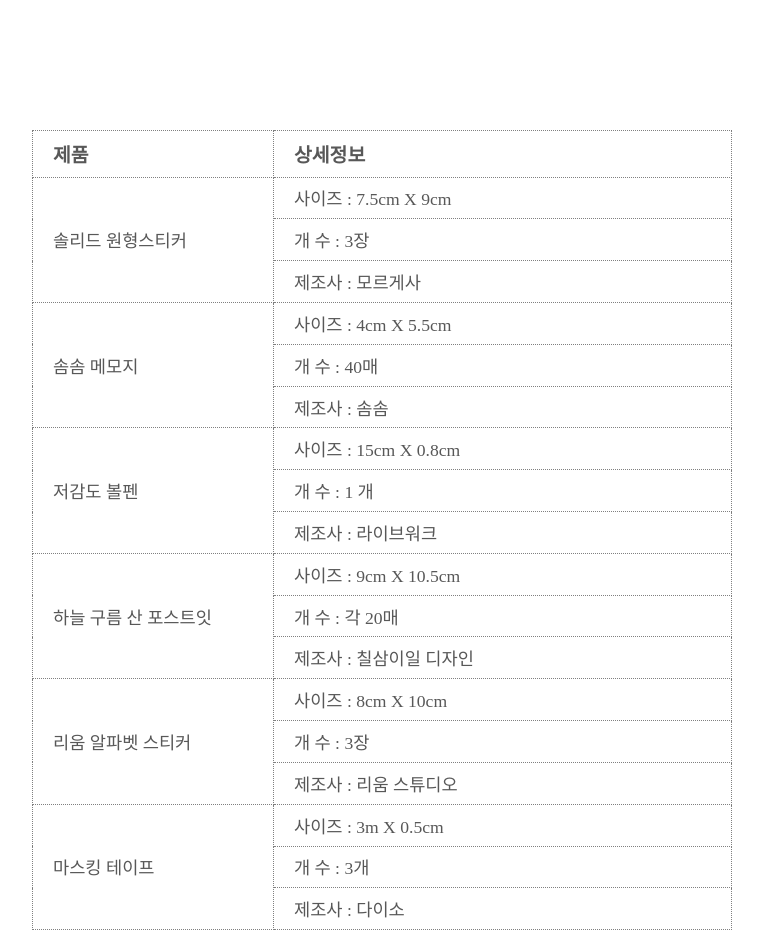
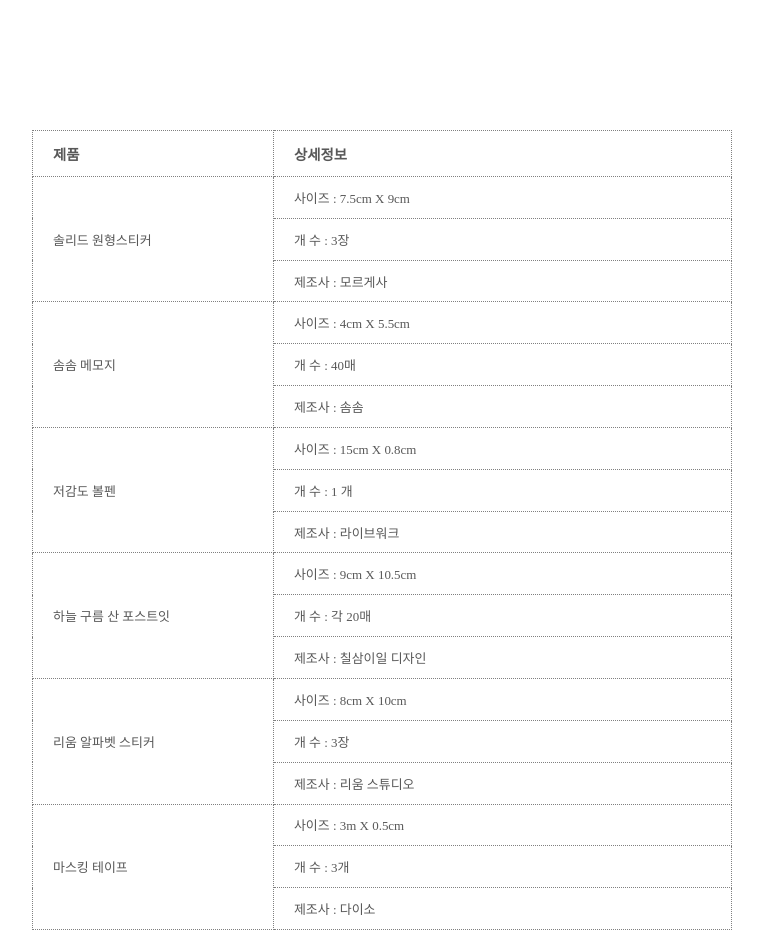
Before and after one commit to jisulee001/dp01_fifth_work05, a plain HTML site: page index.html in a window 1280 px wide. Shown: the part 10823-11756 px from the top of the page, without its empty margins (258-1021 px from the left). Drawn offline with Linux system fonts and the light colour scheme; a web font is replaced by a local one.

Commit message:
Update index.html

```diff
--- a/index.html
+++ b/index.html
@@ -14,7 +14,7 @@ p {font-family:'Arita-dotum-Medium'; font-size:1.5em; line-height:1.8em;
 
 
 header{width:1200px; height:1300px; position:relative; margin:auto;}
-section{width:1000px; height:10700px;height; margin:auto; text-align:center;
+section{width:1000px; height:10600px;height; margin:auto; text-align:center;
 		position:relative;}
 footer{width:1200px; height:900px; position:relative; margin:auto;}
 
@@ -41,8 +41,8 @@ footer{width:1200px; height:900px; position:relative; margin:auto;}
 .review{font-size:1.2em; margin-bottom:200px;}
 
 table {width:700px; height:800px; margin:auto; margin-bottom:150px; text-align:left; }
-table, th, tr, td {border: 1px dotted grey; border-collapse:collapse; font-size:1.1em; color:#585858; padding-left:20px;}
-tr,td{font-size:1em; padding-left:20px; }
+table, th, tr, td {border: 1px dotted grey; border-collapse:collapse; font-size:1em; color:#585858; padding-left:20px;}
+tr,td{font-size:0.9em; padding-left:20px; }
 
 @font-face { font-family: 'yg-jalnan'; src: url('https://cdn.jsdelivr.net/gh/projectnoonnu/noonfonts_four@1.2/JalnanOTF00.woff') format('woff'); font-weight: normal; font-style: normal; }
 @import url(//fonts.googleapis.com/earlyaccess/notosanskr.css); .notosanskr * { font-family: 'Noto Sans KR', sans-serif; }
```
